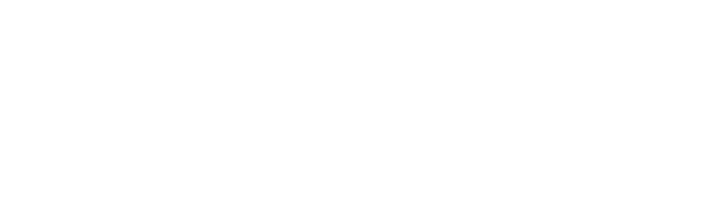
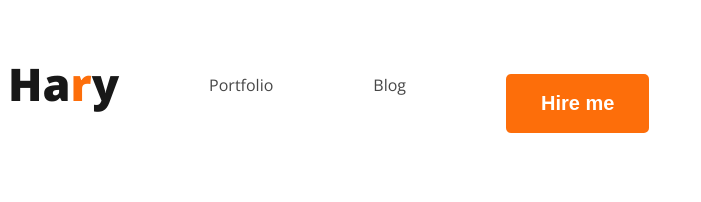
Before and after one commit to anissarkeraraf/web-developer-portfolio, a plain HTML site: page index.html in a window 1280 px wide. Shown: the whole page, without its empty margins (0-701 px from the left). Drawn offline with nearby package versions, Linux system fonts and the light colour scheme.

Commit message:
added a styles

```diff
--- a/index.html
+++ b/index.html
@@ -1,13 +1,28 @@
 <!DOCTYPE html>
 <html lang="en">
+
 <head>
     <meta charset="UTF-8">
     <meta name="viewport" content="width=device-width, initial-scale=1.0">
     <title>Web Developer Portfolio</title>
+    <link rel="preconnect" href="https://fonts.googleapis.com">
+    <link rel="preconnect" href="https://fonts.gstatic.com" crossorigin>
+    <link
+        href="https://fonts.googleapis.com/css2?family=Lato:wght@300;400&family=Open+Sans:ital,wght@0,400;0,800;1,700&display=swap"
+        rel="stylesheet">
+    <link rel="stylesheet" href="styles/portfolio.css">
 </head>
+
 <body>
     <header>
-
+        <nav>
+            <h3 class="nav-tittle">Ha<span class="text-orange">r</span>y</h3>
+            <ul>
+                <li><a href="">Portfolio</a></li>
+                <li><a href="">Blog</a></li>
+                <li><button class="btn-primary">Hire me</button></li>
+            </ul>
+        </nav>
     </header>
     <main>
 
@@ -16,4 +31,5 @@
 
     </footer>
 </body>
+
 </html>
--- /dev/null
+++ b/styles/portfolio.css
@@ -0,0 +1,47 @@
+/* common shared style */
+body {
+    font-family: 'Lato', sans-serif;
+    font-family: 'Open Sans', sans-serif;
+}
+
+/* nav related style */
+nav {
+    display: flex;
+}
+
+.text-orange {
+    color: #FD6E0A;
+}
+
+.nav-tittle {
+    color: var(--Dark-01, #181818);
+    font-size: 45px;
+    font-weight: 800;
+}
+
+nav>ul {
+    display: flex;
+}
+
+nav li {
+    list-style: none;
+    margin: 50px;
+}
+
+.btn-primary {
+    border: 0;
+    padding: 18px 35px;
+    color: white;
+    font-size: 20px;
+    font-weight: 700;
+    border-radius: 5px;
+    background: #FD6E0A;
+    /* width: 150px;
+    height: 64px;
+    flex-shrink: 0; */
+}
+
+nav a {
+    text-decoration: none;
+    color: #474747;
+}
```
